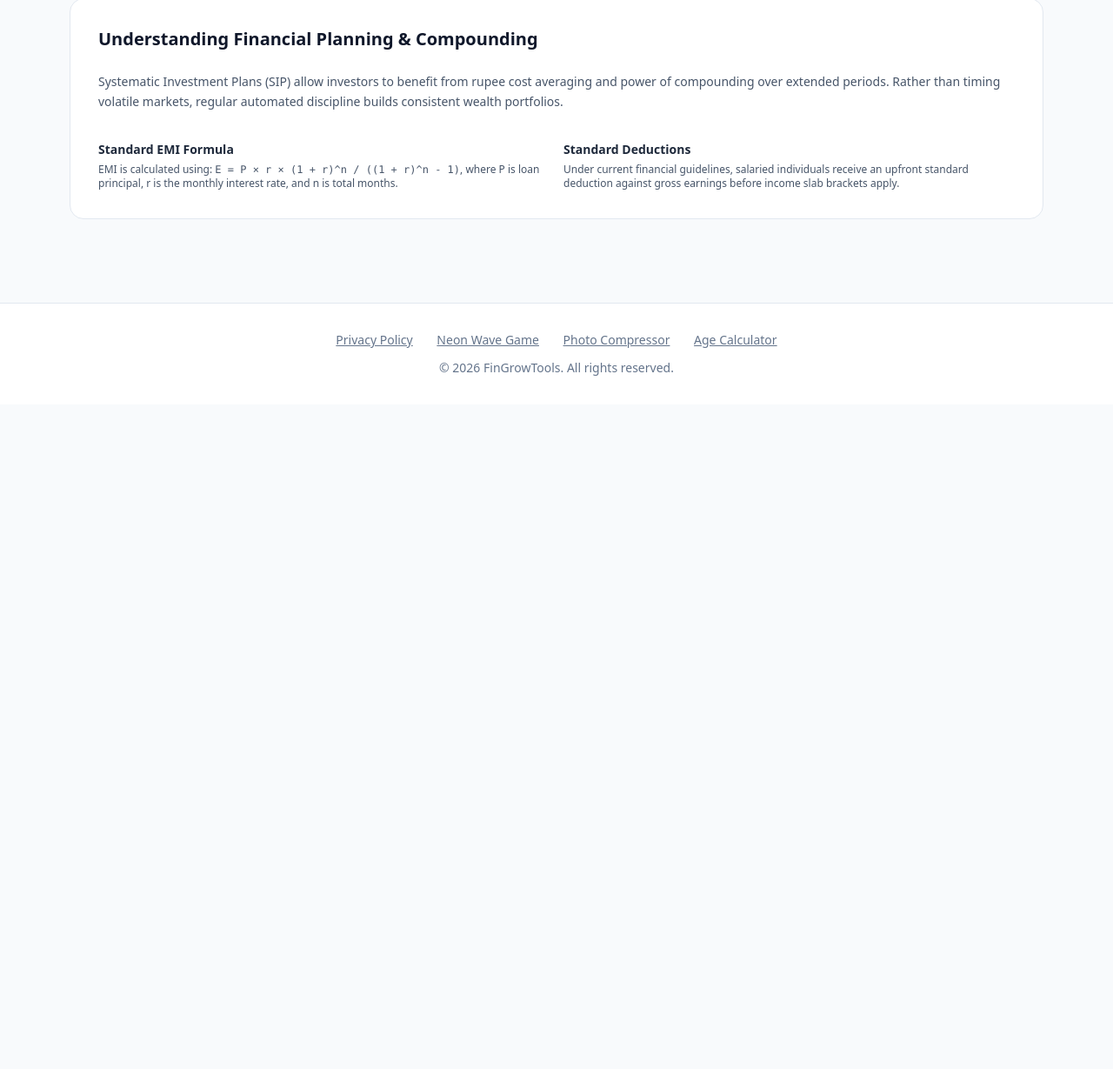
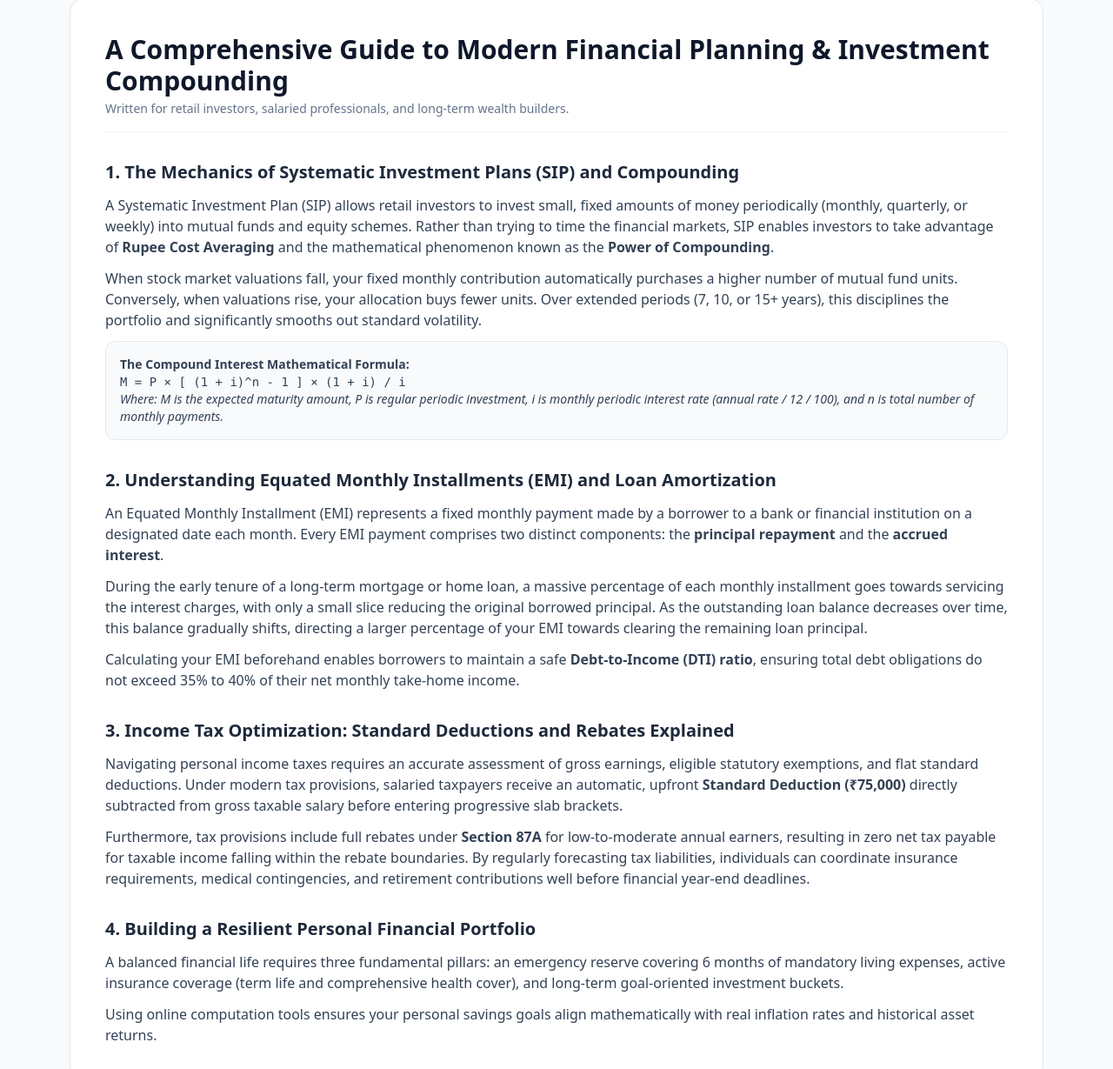
Before and after one commit to asrafulwithcode/asrafulwithcode.github.io, a plain HTML site: page index.html in a window 1280 px wide. Shown: the part 811-2040 px from the top of the page at 87% size. Before the commit the page ends 1276 px from the top, so only its background shows below. Drawn offline with nearby package versions, Linux system fonts and the light colour scheme.

Commit message:
Update index.html

```diff
--- a/index.html
+++ b/index.html
@@ -20,8 +20,9 @@
       </div>
       <nav class="flex items-center space-x-2 sm:space-x-4 text-xs sm:text-sm font-medium text-slate-600">
         <a href="/" class="bg-blue-50 text-blue-600 px-3 py-1.5 rounded-lg font-semibold border border-blue-200">Calculators</a>
-        <a href="compressor.html" class="hover:text-blue-600 px-2 py-1 transition">Photo Compressor</a>
-        <a href="age-calculator.html" class="hover:text-blue-600 px-2 py-1 transition">Age Calculator</a>
+        <a href="about.html" class="hover:text-blue-600 px-2 py-1 transition">About</a>
+        <a href="privacy.html" class="hover:text-blue-600 px-2 py-1 transition">Privacy</a>
+        <a href="compressor.html" class="hover:text-blue-600 px-2 py-1 transition">Compressor</a>
         <a href="battle.html" class="text-pink-600 font-bold hover:text-pink-700 px-2 py-1 transition">Neon Wave</a>
       </nav>
     </div>
@@ -121,21 +122,42 @@
 
     </div>
 
-    <!-- Informative Explanatory Content for AdSense Value Guidelines -->
-    <article class="mt-16 bg-white p-8 rounded-2xl border border-slate-200 text-slate-600 text-sm leading-relaxed space-y-6">
-      <h3 class="text-xl font-bold text-slate-900">Understanding Financial Planning & Compounding</h3>
-      <p>Systematic Investment Plans (SIP) allow investors to benefit from rupee cost averaging and power of compounding over extended periods. Rather than timing volatile markets, regular automated discipline builds consistent wealth portfolios.</p>
+    <!-- Expanded Comprehensive Financial Guide for AdSense Compliance -->
+    <article class="mt-16 bg-white p-8 sm:p-10 rounded-2xl border border-slate-200 text-slate-700 text-sm sm:text-base leading-relaxed space-y-8">
+      <div class="border-b border-slate-100 pb-4">
+        <h3 class="text-2xl sm:text-3xl font-extrabold text-slate-900">A Comprehensive Guide to Modern Financial Planning & Investment Compounding</h3>
+        <p class="text-slate-500 text-xs sm:text-sm mt-1">Written for retail investors, salaried professionals, and long-term wealth builders.</p>
+      </div>
 
-      <div class="grid grid-cols-1 sm:grid-cols-2 gap-4 pt-2">
-        <div>
-          <h4 class="font-bold text-slate-800 mb-1">Standard EMI Formula</h4>
-          <p class="text-xs">EMI is calculated using: <code>E = P × r × (1 + r)^n / ((1 + r)^n - 1)</code>, where P is loan principal, r is the monthly interest rate, and n is total months.</p>
+      <section class="space-y-3">
+        <h4 class="text-xl font-bold text-slate-800">1. The Mechanics of Systematic Investment Plans (SIP) and Compounding</h4>
+        <p>A Systematic Investment Plan (SIP) allows retail investors to invest small, fixed amounts of money periodically (monthly, quarterly, or weekly) into mutual funds and equity schemes. Rather than trying to time the financial markets, SIP enables investors to take advantage of <strong>Rupee Cost Averaging</strong> and the mathematical phenomenon known as the <strong>Power of Compounding</strong>.</p>
+        <p>When stock market valuations fall, your fixed monthly contribution automatically purchases a higher number of mutual fund units. Conversely, when valuations rise, your allocation buys fewer units. Over extended periods (7, 10, or 15+ years), this disciplines the portfolio and significantly smooths out standard volatility.</p>
+        <div class="bg-slate-50 p-4 rounded-xl border border-slate-200 text-xs sm:text-sm">
+          <strong>The Compound Interest Mathematical Formula:</strong><br />
+          <code>M = P × [ (1 + i)^n - 1 ] × (1 + i) / i</code><br />
+          <em>Where: M is the expected maturity amount, P is regular periodic investment, i is monthly periodic interest rate (annual rate / 12 / 100), and n is total number of monthly payments.</em>
         </div>
-        <div>
-          <h4 class="font-bold text-slate-800 mb-1">Standard Deductions</h4>
-          <p class="text-xs">Under current financial guidelines, salaried individuals receive an upfront standard deduction against gross earnings before income slab brackets apply.</p>
-        </div>
-      </div>
+      </section>
+
+      <section class="space-y-3">
+        <h4 class="text-xl font-bold text-slate-800">2. Understanding Equated Monthly Installments (EMI) and Loan Amortization</h4>
+        <p>An Equated Monthly Installment (EMI) represents a fixed monthly payment made by a borrower to a bank or financial institution on a designated date each month. Every EMI payment comprises two distinct components: the <strong>principal repayment</strong> and the <strong>accrued interest</strong>.</p>
+        <p>During the early tenure of a long-term mortgage or home loan, a massive percentage of each monthly installment goes towards servicing the interest charges, with only a small slice reducing the original borrowed principal. As the outstanding loan balance decreases over time, this balance gradually shifts, directing a larger percentage of your EMI towards clearing the remaining loan principal.</p>
+        <p>Calculating your EMI beforehand enables borrowers to maintain a safe <strong>Debt-to-Income (DTI) ratio</strong>, ensuring total debt obligations do not exceed 35% to 40% of their net monthly take-home income.</p>
+      </section>
+
+      <section class="space-y-3">
+        <h4 class="text-xl font-bold text-slate-800">3. Income Tax Optimization: Standard Deductions and Rebates Explained</h4>
+        <p>Navigating personal income taxes requires an accurate assessment of gross earnings, eligible statutory exemptions, and flat standard deductions. Under modern tax provisions, salaried taxpayers receive an automatic, upfront <strong>Standard Deduction (₹75,000)</strong> directly subtracted from gross taxable salary before entering progressive slab brackets.</p>
+        <p>Furthermore, tax provisions include full rebates under <strong>Section 87A</strong> for low-to-moderate annual earners, resulting in zero net tax payable for taxable income falling within the rebate boundaries. By regularly forecasting tax liabilities, individuals can coordinate insurance requirements, medical contingencies, and retirement contributions well before financial year-end deadlines.</p>
+      </section>
+
+      <section class="space-y-3">
+        <h4 class="text-xl font-bold text-slate-800">4. Building a Resilient Personal Financial Portfolio</h4>
+        <p>A balanced financial life requires three fundamental pillars: an emergency reserve covering 6 months of mandatory living expenses, active insurance coverage (term life and comprehensive health cover), and long-term goal-oriented investment buckets.</p>
+        <p>Using online computation tools ensures your personal savings goals align mathematically with real inflation rates and historical asset returns.</p>
+      </section>
     </article>
 
   </main>
@@ -143,6 +165,7 @@
   <!-- Complete Compliance Footer -->
   <footer class="mt-16 py-8 border-t border-slate-200 bg-white text-center text-sm text-slate-500">
     <div class="space-x-6 mb-3 font-medium">
+      <a href="about.html" class="hover:text-blue-600 underline">About Us</a>
       <a href="privacy.html" class="hover:text-blue-600 underline">Privacy Policy</a>
       <a href="battle.html" class="hover:text-blue-600 underline">Neon Wave Game</a>
       <a href="compressor.html" class="hover:text-blue-600 underline">Photo Compressor</a>
```
